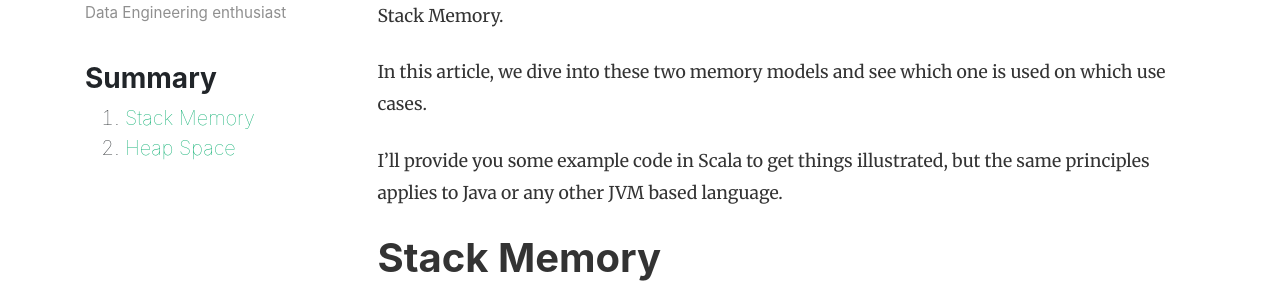
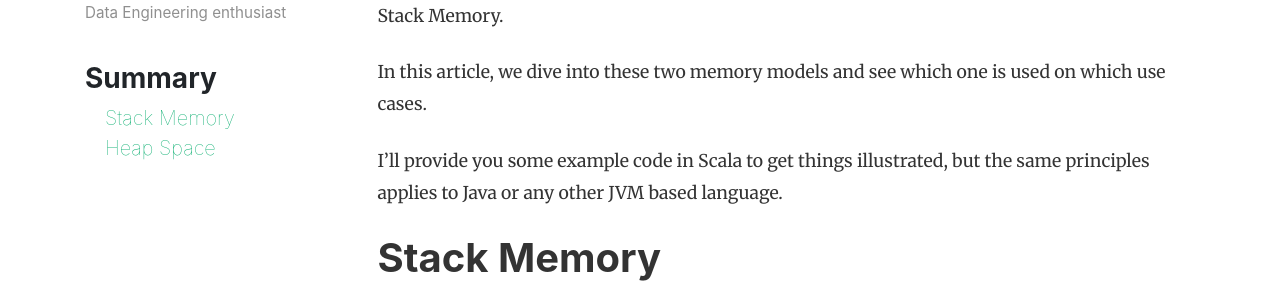
Before and after one commit to ares-b/blog, a Jekyll site: the page built from _posts/2021-12-12-jvm-heap-vs-stack-memory.md, in a window 1280 px wide. Shown: the part 376-676 px from the top of the page. Built offline with Jekyll 4.4.1, drawn with Linux system fonts in a browser that asks for light colours; nearby versions of some CDN libraries; comment, search, counter and statistics services are not loaded.

Commit message:
Toc style

```diff
--- a/assets/css/screen.css
+++ b/assets/css/screen.css
@@ -237,8 +237,10 @@ section.recent-posts {
 }
 
 .toc ul {
-    list-style: decimal;
     font-weight: 100;
+    margin-left: 0px;
+    list-style-type: none;
+    padding-left: 20px;
 }
 
 .author-meta {
```
